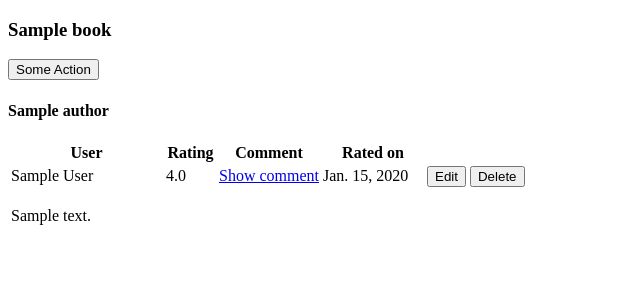
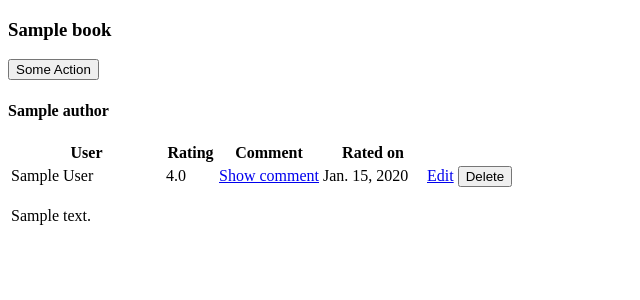
Before and after one commit to sgmig/bookclub, a Django app: template clubdelectura/books/templates/books/partials/book_rating_table.html in a window 1280 px wide. Shown: the top 300 px of the page, without its empty margins (0-640 px from the left). Run offline with Django 5.2, Linux system fonts and the light colour scheme; the template is opened without the code that fills it: values that come from a table or form of the project are taken from there, others are empty; a user stored in the database is signed in; tables that the repository leaves empty hold one stand-in row (values such as "Sample post"); parts of the project's set-up code (start-up, migrations or seed data) failed here and were passed over.

Commit message:
link edit rating button to update view

```diff
--- a/clubdelectura/books/templates/books/partials/book_rating_row.html
+++ b/clubdelectura/books/templates/books/partials/book_rating_row.html
@@ -12,7 +12,7 @@
     {% endif %}</td>
     <td>{{ rating.created_at.date }}</td>
     <td>{% if rating.user == user %}
-        <button type="button" class="btn btn-primary">Edit</button>
+        <a href="{% url 'books:book-rating-update' rating.id %}" class="btn btn-primary">Edit</a>
         <button type="button" class="btn btn-danger open-delete-modal-btn"
         data-delete-rating-modal-url="{% url 'books:book-rating-delete-modal' rating.id %}">Delete</button>
         {% endif %}
```
